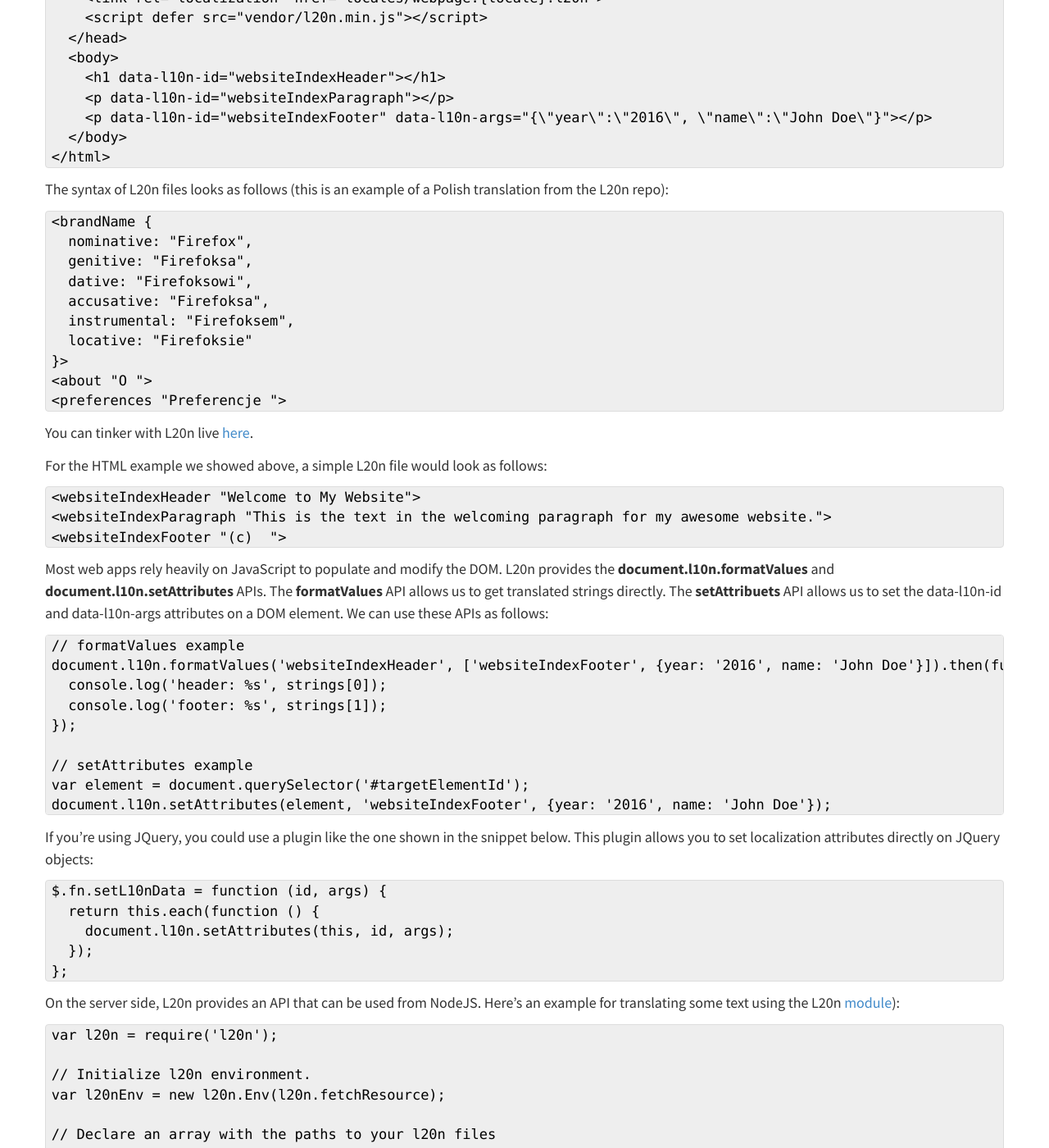
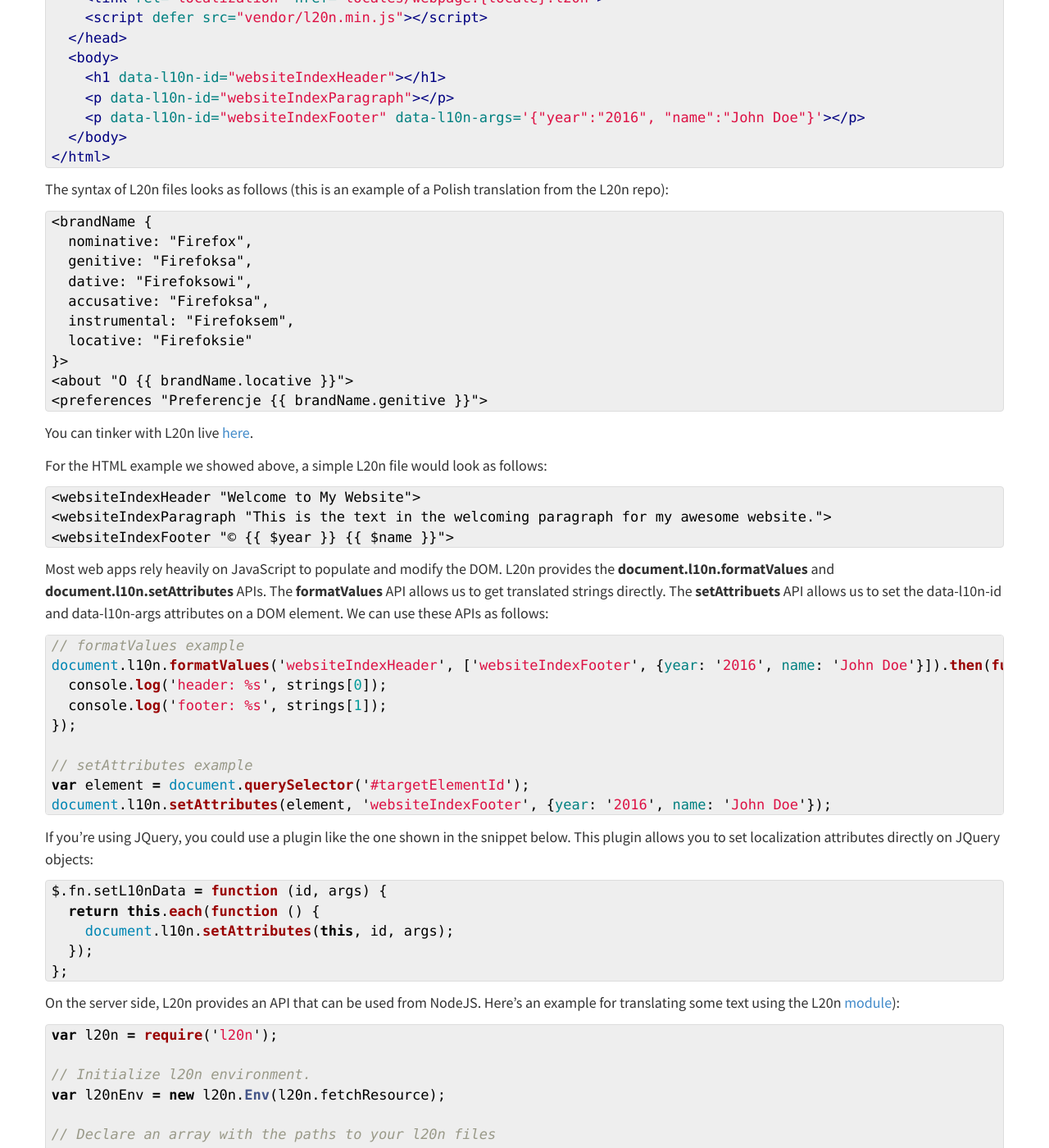
Before and after one commit to poscar/poscar.github.io, a Jekyll site: the page built from _posts/2016-04-07-localization-in-javascript.md, in a window 1280 px wide and 1400 px high, scrolled down 736 px. Shown: the whole window at 82% size. Built offline with Jekyll 4.4.1, drawn with Linux system fonts in a browser that asks for light colours; some of the changed text lies outside the part shown.

Commit message:
Fixed syntax highlight.

````diff
--- a/_config.yml
+++ b/_config.yml
@@ -1,2 +1 @@
 name: Oscar A. Perez
-pygments: true
--- a/_posts/2016-04-07-localization-in-javascript.md
+++ b/_posts/2016-04-07-localization-in-javascript.md
@@ -19,7 +19,7 @@ has been discontinued, Mozilla has kept developing and improving L20n. In this p
 
 L20n makes it easy to localize websites and single page apps. To start using L20n, simply include the library, set the default language, and include your language files. Here's an example:
 
-```
+```html
 <html>
   <head>
     <meta name="defaultLanguage" content="en-US">
@@ -31,14 +31,15 @@ L20n makes it easy to localize websites and single page apps. To start using L20
   <body>
     <h1 data-l10n-id="websiteIndexHeader"></h1>
     <p data-l10n-id="websiteIndexParagraph"></p>
-    <p data-l10n-id="websiteIndexFooter" data-l10n-args="{\"year\":\"2016\", \"name\":\"John Doe\"}"></p>
+    <p data-l10n-id="websiteIndexFooter" data-l10n-args='{"year":"2016", "name":"John Doe"}'></p>
   </body>
 </html>
 ```
 
 The syntax of L20n files looks as follows (this is an example of a Polish translation from the L20n repo):
 
-```
+{% raw %}
+```text
 <brandName {
   nominative: "Firefox",
   genitive: "Firefoksa",
@@ -50,20 +51,23 @@ The syntax of L20n files looks as follows (this is an example of a Polish transl
 <about "O {{ brandName.locative }}">
 <preferences "Preferencje {{ brandName.genitive }}">
 ```
+{% endraw %}
 
 You can tinker with L20n live [here](http://l20n.github.io/tinker/).
 
 For the HTML example we showed above, a simple L20n file would look as follows:
 
-```
+{% raw %}
+```text
 <websiteIndexHeader "Welcome to My Website">
 <websiteIndexParagraph "This is the text in the welcoming paragraph for my awesome website.">
-<websiteIndexFooter "(c) {{ $year }} {{ $name }}">
+<websiteIndexFooter "© {{ $year }} {{ $name }}">
 ```
+{% endraw %}
 
 Most web apps rely heavily on JavaScript to populate and modify the DOM. L20n provides the **document.l10n.formatValues** and **document.l10n.setAttributes** APIs. The **formatValues** API allows us to get translated strings directly. The **setAttribuets** API allows us to set the data-l10n-id and data-l10n-args attributes on a DOM element. We can use these APIs as follows:
 
-```
+```js
 // formatValues example
 document.l10n.formatValues('websiteIndexHeader', ['websiteIndexFooter', {year: '2016', name: 'John Doe'}]).then(function (strings) {
   console.log('header: %s', strings[0]);
@@ -77,7 +81,7 @@ document.l10n.setAttributes(element, 'websiteIndexFooter', {year: '2016', name:
 
 If you're using JQuery, you could use a plugin like the one shown in the snippet below. This plugin allows you to set localization attributes directly on JQuery objects:
 
-```
+```js
 $.fn.setL10nData = function (id, args) {
   return this.each(function () {
     document.l10n.setAttributes(this, id, args);
@@ -87,7 +91,7 @@ $.fn.setL10nData = function (id, args) {
 
 On the server side, L20n provides an API that can be used from NodeJS. Here's an example for translating some text using the L20n [module](https://www.npmjs.com/package/l20n)):
 
-```
+```js
 var l20n = require('l20n');
 
 // Initialize l20n environment.
````
